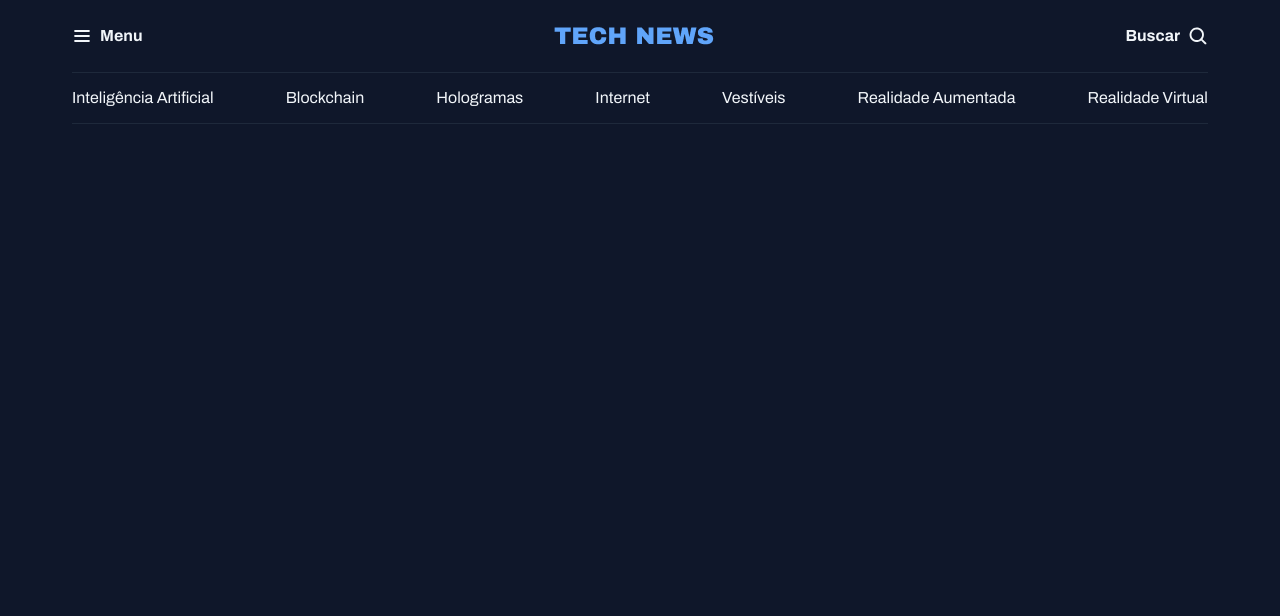
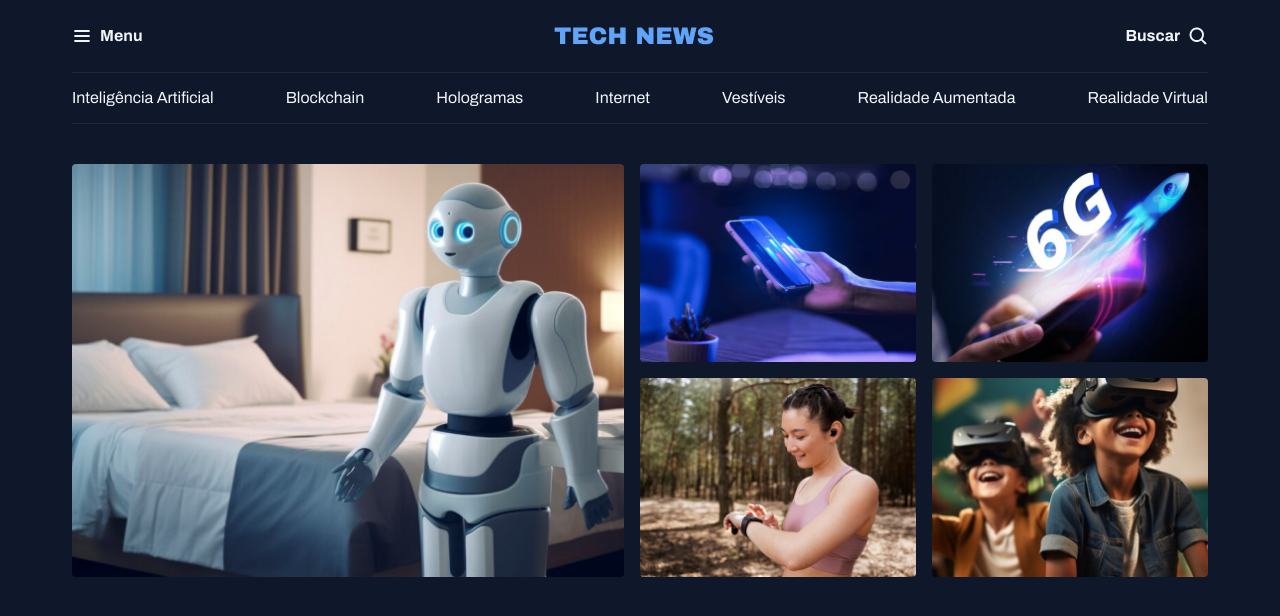
Before and after one commit to lucasaraujope/portal_de_noticias, a plain HTML site: page index.html in a window 1280 px wide. Drawn offline with Linux system fonts and the light colour scheme.

Commit message:
ajustando a seção destaques

```diff
--- a/Style/global.css
+++ b/Style/global.css
@@ -47,11 +47,10 @@ h1,h2,h3{
     margin-inline: auto;
 }
 
-/*utilities*/
-.grid {
-    display: grid;
+img {
+    max-width: 100%;
 }
 
-.grid-flow-col {
-    grid-auto-flow: column;
+main {
+    margin-top: 40px;
 }
--- /dev/null
+++ b/Style/sections.css
@@ -0,0 +1,7 @@
+#featured{
+    img{
+        height: 100%;
+        object-fit: cover;
+        border-radius: 4px;
+    }
+}
--- a/Style/style.css
+++ b/Style/style.css
@@ -1,2 +1,4 @@
 @import url(global.css);
+@import url(utility.css);
 @import url(header.css);
+@import url(sections.css);
--- /dev/null
+++ b/Style/utility.css
@@ -0,0 +1,16 @@
+/*utilities*/
+.grid {
+    display: grid;
+}
+
+.grid-flow-col {
+    grid-auto-flow: column;
+}
+
+.grid-cols-2 {
+    grid-template-columns: 1fr 1fr;
+}
+
+.gap-16{
+    gap: 16px;
+}
--- a/index.html
+++ b/index.html
@@ -41,5 +41,21 @@
             <a>Realidade Virtual</a>
         </nav>
     </header>
+<main class="container grid">
+    <section id="featured" class="grid grid-flow-col  gap-16">
+        <div>
+            <img src="./Assets/images/Image 01.png" alt="...">
+        </div>
+
+        <div class="grid grid-cols-2  gap-16">
+            <div>
+                <img src="./Assets/images/Image 02.png" alt="">
+            </div>
+            <div><img src="./Assets/images/Image 03.png" alt=""></div>
+            <div><img src="./Assets/images/Image 04.png" alt=""></div>
+            <div><img src="./Assets/images/Image 05.png" alt=""></div>
+        </div>
+    </section>
+</main>
 </body>
 </html>
```
